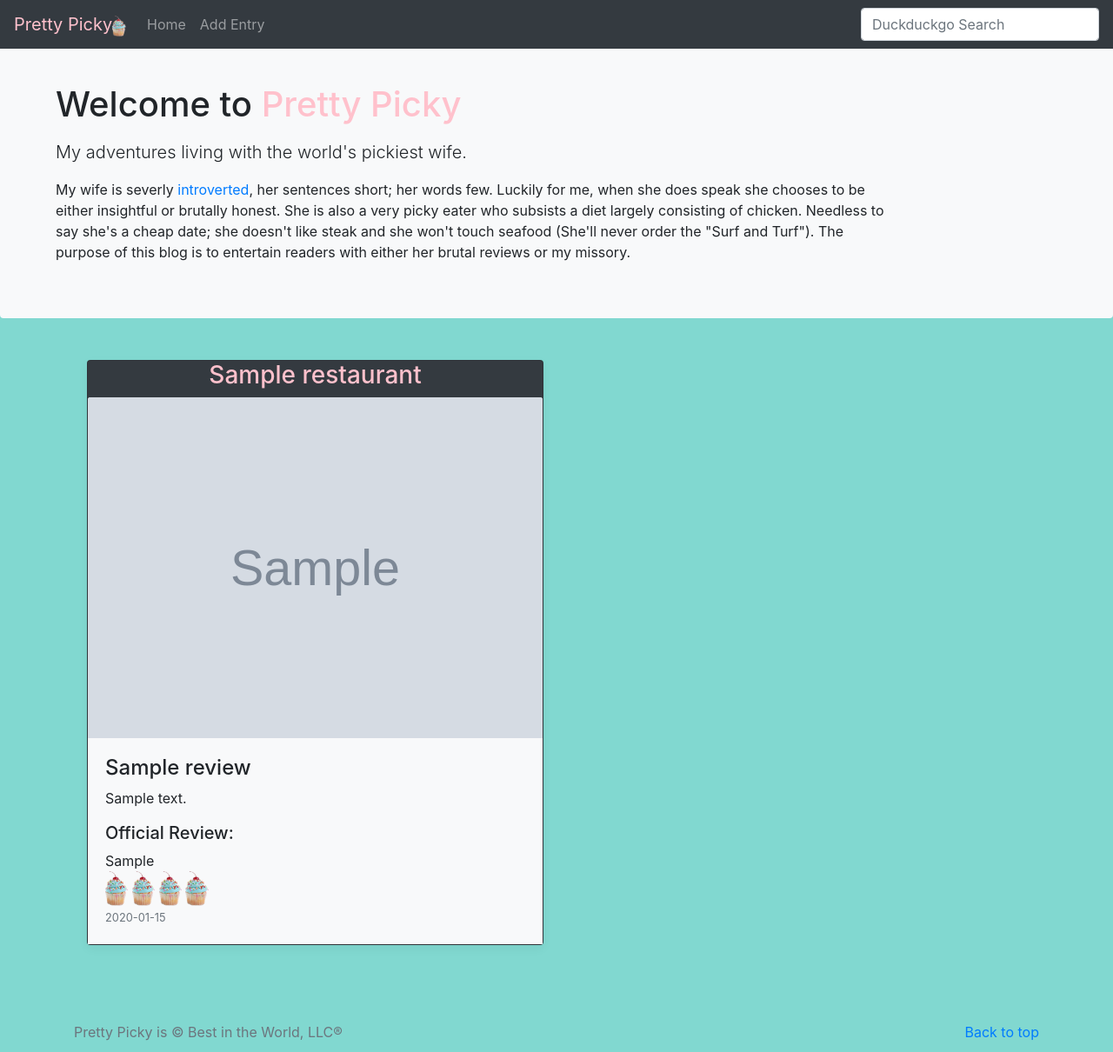
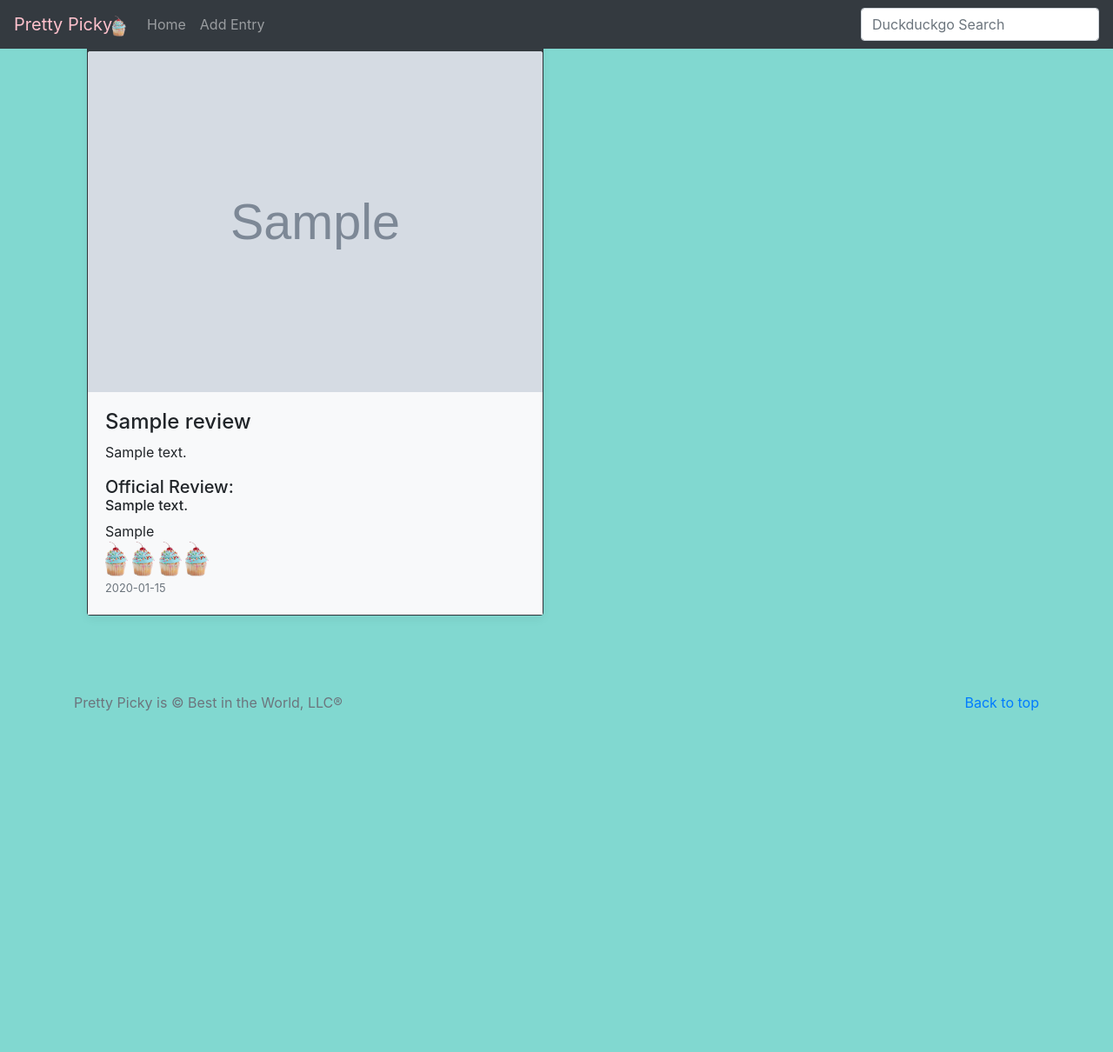
Before and after one commit to Rabvc4/blogz, a Flask app: page /blog?id=1 in a window 1280 px wide. Shown: the top 1210 px of the page at 87% size. After the commit the page ends 818 px from the top, so only its background shows below. Run offline with Flask 2, Linux system fonts and the light colour scheme; tables that the repository leaves empty hold one stand-in row (values such as "Sample post"); grey boxes marked "Sample" are stand-in pictures; some libraries are stand-ins or nearby versions.

Commit message:
Completed the blog, made dynamic articles, and made a ridiculous number of tweaks and updates

```diff
--- a/main.py
+++ b/main.py
@@ -4,9 +4,6 @@ from flask_sqlalchemy import SQLAlchemy
 from werkzeug.utils import secure_filename
 import os
 import datetime
-
-from pprint import pprint
-
 
 ALLOWED_EXTENSIONS = set(['png', 'jpg', 'jpeg', 'gif'])
 UPLOAD_FOLDER = './static/images'
@@ -58,11 +55,14 @@ def allowed_file(filename):
     return '.' in filename and \
            filename.rsplit('.', 1)[1].lower() in ALLOWED_EXTENSIONS
 
-def convert_date(date):
+def sql_date_format(date):
     format = '%m-%d-%Y'
     new_format = '%Y-%m-%d'
-    date = datetime.datetime.strptime(date, format).strftime(new_format)
-    return date
+    try:
+        date = datetime.datetime.strptime(date, format).strftime(new_format)
+        return date
+    except ValueError:
+        return date
 
 def today():
     now = datetime.datetime.now()
@@ -74,26 +74,33 @@ def newpost():
     date = str(today())
     if request.method == 'POST':
         name = request.form['name']
-        if 'file' not in request.files:
-            flash('No file found', 'error')
-            return redirect('/newpost')
-        image = request.files['file']
         title = request.form['title']
         content = request.form['content']
         review = request.form['review']
         food = request.form['food']
         rating = request.form['rating']
-        date = convert_date(request.form['date'])
+        date = request.form['date']
+        if 'file' not in request.files:
+            flash('No file found', 'error')
+            return render_template('newpost.html', name=name, title=title, content=content, review=review, food=food, rating=rating, date=date)
+        image = request.files['file']
 
         if name == '':
             flash('Restaurant name is required', 'error')
-            return redirect('/newpost')
+            return render_template('newpost.html', name=name, image=image, content=content, review=review, food=food, rating=rating, date=date)
         if image.filename == '':
             flash('No selected image', 'error')
-            return redirect('/newpost', name=name)
+            return render_template('newpost.html', name=name, content=content, review=review, food=food, rating=rating, date=date)
         if image and not allowed_file(image.filename):
             flash('That image format is not supported')
-            return redirect('/newpost')
+            return render_template('newpost.html', name=name, content=content, review=review, food=food, rating=rating, date=date)
+
+        if title == '':
+            flash('Title is required', 'error')
+            return render_template('newpost.html', name=name, image=image, content=content, review=review, food=food, rating=rating, date=date)
+        if content == '':
+            flash('That post had no content', 'error')
+            return render_template('newpost.html', name=name, image=image, title=title, review=review, food=food, rating=rating, date=date)
 
         existing_restaurant = Restaurant.query.filter_by(name=name).first()
         if not existing_restaurant:
@@ -104,37 +111,29 @@ def newpost():
             db.session.add(new_restaurant)
             db.session.commit()
             new_restaurant = Restaurant.query.filter_by(name=name).first()
-            new_review = Review(title, content, review, food, rating, date, new_restaurant.id)
+            new_review = Review(title, content, review, food, rating, sql_date_format(date), new_restaurant.id)
             db.session.add(new_review)
             db.session.commit()
             return redirect('/blog')
         else:
             flash('Restaurant already exists')
-            new_review = Review(title, content, review, food, rating, date, existing_restaurant.id)
+            new_review = Review(title, content, review, food, rating, sql_date_format(date), existing_restaurant.id)
             db.session.add(new_review)
             db.session.commit()
 
     return render_template('newpost.html', date=date)
 
-@app.route('/upload', methods=['GET', 'POST'])
-def upload_file():
-    date = today()
-
-    if request.method == 'POST':
-        submitted_date = request.form['date']
-        date = convert_date(submitted_date)
-        return render_template('upload.html', date=date)
-
-    return render_template('upload.html', date=date)
-
 @app.route('/blog', methods=['POST', 'GET'])
 def index():
-
     if request.method == 'GET':
-        blog = Review.query.join(Restaurant).add_columns(Restaurant.name, Restaurant.image, Review.title, Review.content, Review.food, Review.rating, Review.date).all()
-        pprint((blog))
-    return render_template('blog.html', blog=blog)
-
+        if 'id' in request.args:
+            review_id = int(request.args.get('id'))
+            print("FIRST REVIEW ID: ",review_id)
+            review = Review.query.join(Restaurant).add_columns(Restaurant.name, Restaurant.image, Review.title, Review.content, Review.food, Review.review, Review.rating, Review.date).filter(Review.id==review_id).first()
+            return render_template('review.html', review=review)
+        else:
+            blog = Review.query.join(Restaurant).add_columns(Review.id, Restaurant.name, Restaurant.image, Review.title, Review.content, Review.food, Review.review, Review.rating, Review.date).order_by(Review.date.desc()).all()
+            return render_template('blog.html', blog=blog)
 
 if __name__ == '__main__':
     app.run(host= '0.0.0.0')
--- a/templates/blog.html
+++ b/templates/blog.html
@@ -15,30 +15,21 @@
         <p>No reviews found on blog</p>
       {% else %}
           {% for review in blog %}
-            <article class="py-3">
+            <form class="py-3">
               <div class="container">
                 <div class="col-md-6">
                   <div class="card mb-4 box-shadow bg-dark">
-                    <div class="mx-auto"><h3>{{ review.name }}</h3></div>
+                    <a name="review-id" class="mx-auto" href="./blog?id={{ review.id }}"><h3>{{ review.name }}</h3></a>
                     <img class="card-img-top" src="static/images/{{ review.image }}" alt="{{ review.image }}">
                     <div class="card-body bg-light">
                       <p class="h4">{{ review.title }}</p>
-                      <p class="card-text">{{ review.content }}</p>
-                      <div class="h5">Official Review:
-                      <p class="h6">{{ review.review }}</p></div>
-                      <section class="review-cakes">
-                        <div>{{ review.food }}</div>
-                        {% for n in range(review.rating) %}
-                          <img src="static/images/favicon.ico"/>
-                        {% endfor %}
-                      <div class="d-flex justify-content-between align-items-center"></section>
                         <small class="text-muted">{{ review.date }}</small>
                       </div>
                     </div>
                   </div>
                 </div>
               </div>
-            </article>
+            </form>
           {% endfor %}
       {% endif %}
 
--- a/templates/review.html
+++ b/templates/review.html
@@ -1,22 +1,25 @@
 {% extends "base.html" %}
 {% block content %}
-<!-- TODO: Add restaurant, image, title, content, review, food, rating, date -->
       <article class="py-3">
         <div class="container">
           <div class="col-md-6">
             <div class="card mb-4 box-shadow bg-dark">
-                <div class="mx-auto"><h3>{{restaurant}}</h3></div>
-                <img class="card-img-top" src="{{image}}" alt="Card image cap">
+              <div class="mx-auto"><h3>{{ review.name }}</h3></div>
+              <img class="card-img-top" src="static/images/{{ review.image }}" alt="{{ review.image }}">
               <div class="card-body bg-light">
-                  <p class="h4">{{title}}</p>
-                  <p class="card-text">{{content}}</p>
+                <p class="h4">{{ review.title }}</p>
+                <p class="card-text">{{ review.content }}</p>
                 <div class="h5">Official Review:
-                  <p class="h6">{{review}}</p></div>
+                <p class="h6">{{ review.review }}</p></div>
                 <section class="review-cakes">
-                    <div>{{food}}</div>
-                    {{rating}}
+                  <div>{{ review.food }}</div>
+                  {% if review.rating %}
+                    {% for n in range(review.rating) %}
+                      <img src="static/images/favicon.ico"/>
+                    {% endfor %}
+                  {% endif %}
                 <div class="d-flex justify-content-between align-items-center"></section>
-                    <small class="text-muted">{{date}}</small>
+                  <small class="text-muted">{{ review.date }}</small>
                 </div>
               </div>
             </div>
```
Also changed, not shown: templates/newpost.html (+10 -10 lines), templates/todos.html (deleted, +0 -51 lines), static/images/238BE8FF-1C7C-40A9-BBAA-47CBC0F883AB.jpeg (added), static/images/reuben.jpg (deleted). Lines whose indentation alone changed are shown as unchanged.
